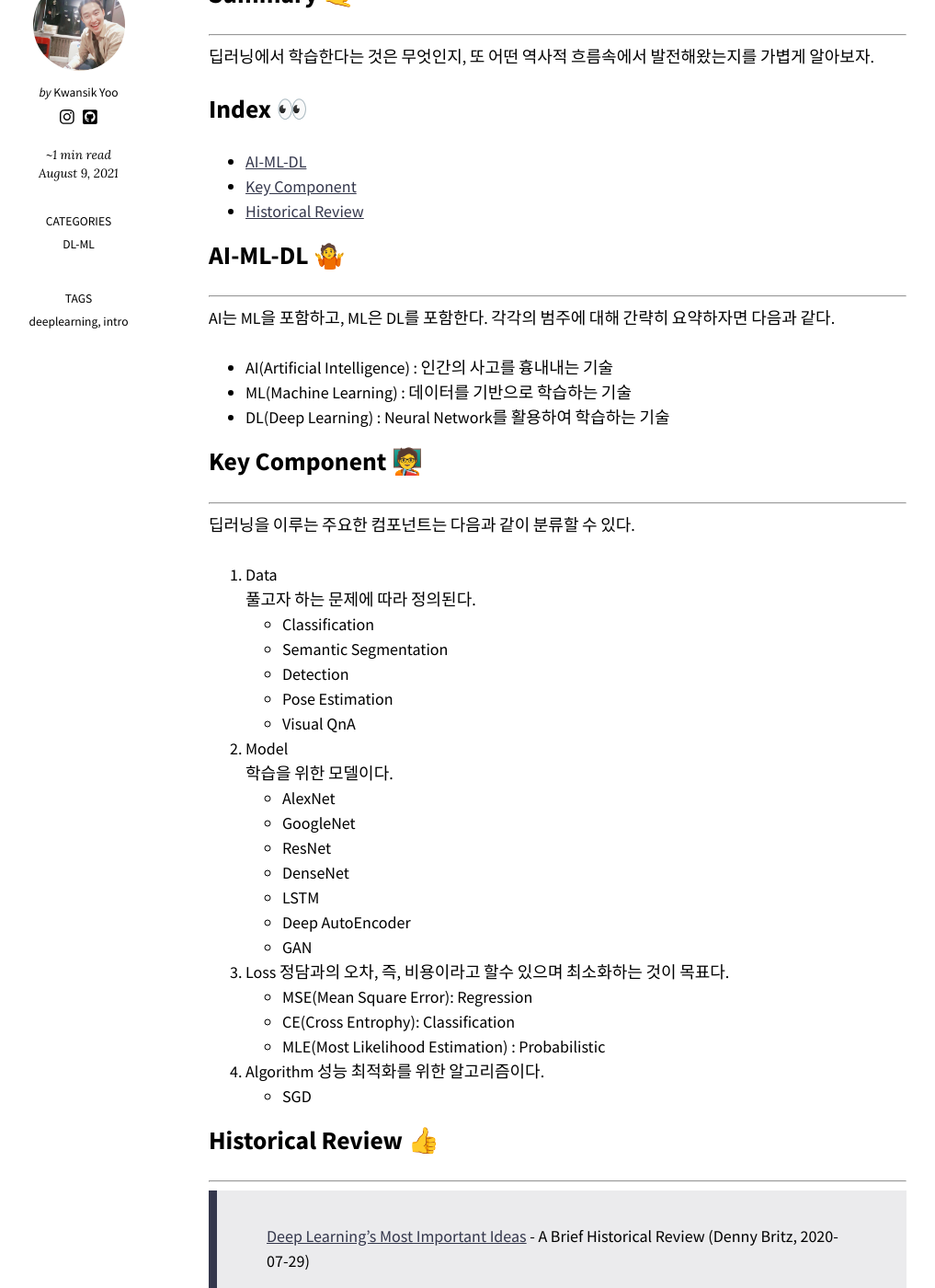
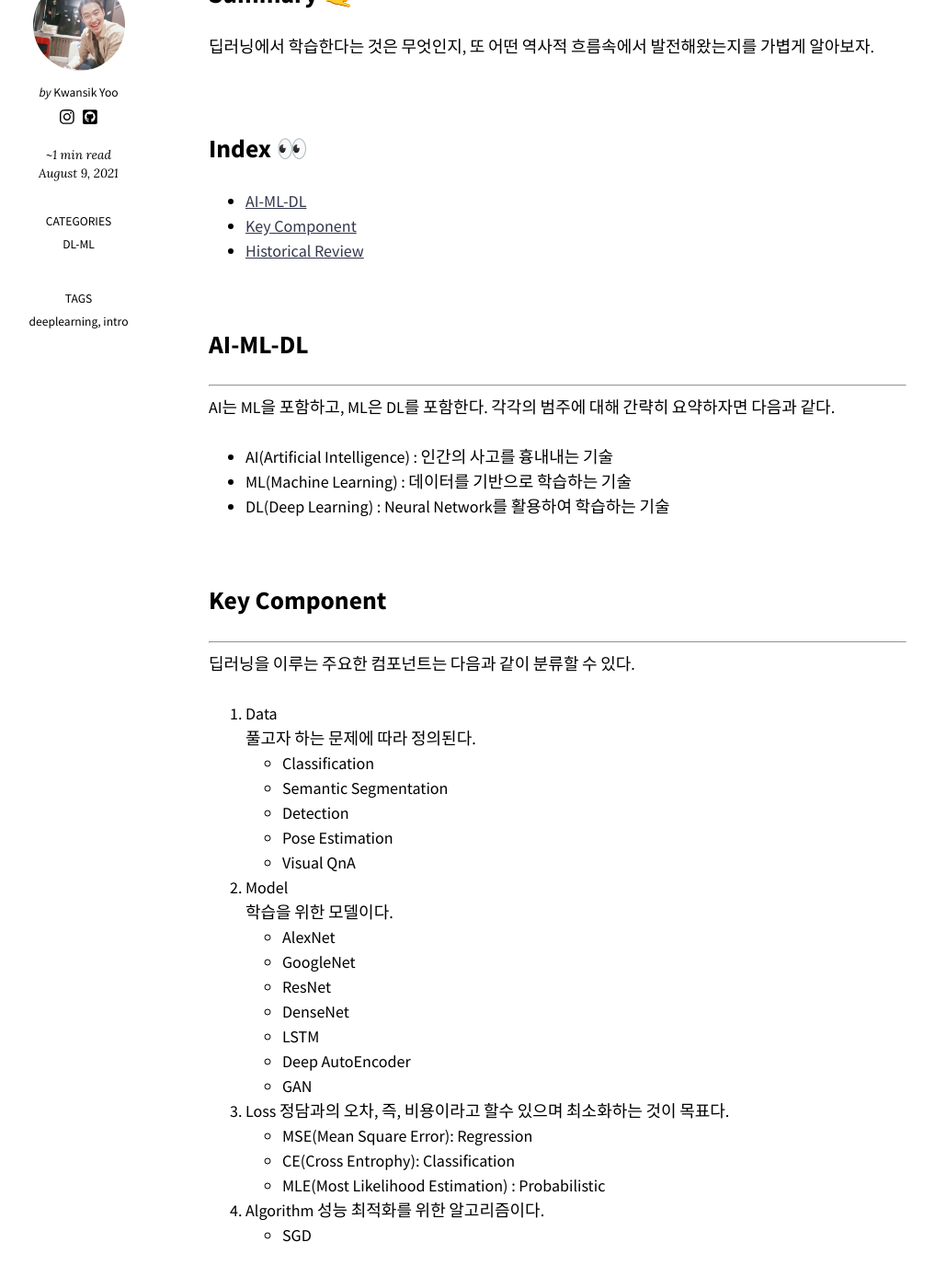
Before and after one commit to HatHatingGroot/HatHatingGroot.github.io, a Jekyll site: the page built from _posts/dl_ml/2021-08-09-dl-intro.md, in a window 1280 px wide and 1400 px high, scrolled down 491 px. Shown: the whole window at 92% size, without its empty margins (148-1165 px from the left). Built offline with Jekyll 4.4.1, drawn with Linux system fonts in a browser that asks for light colours; nearby versions of some CDN libraries.

Commit message:
Fix posts

```diff
--- a/_posts/dl_ml/2021-08-09-dl-intro.md
+++ b/_posts/dl_ml/2021-08-09-dl-intro.md
@@ -9,26 +9,27 @@ last_modified_at: 2021-08-09T00:00:00-00:00
 ---
 
 ## Summary 🤙
----
 딥러닝에서 학습한다는 것은 무엇인지, 또 어떤 역사적 흐름속에서 발전해왔는지를 가볍게 알아보자.
 
+<br/>
 
 ## Index 👀
   * [AI-ML-DL](#ai-ml-dl)
-  * [Key Component](#key-component)
-  * [Historical Review](#historical-review)
+  * [Key Component](#key-component-)
+  * [Historical Review](#historical-review-)
 
+<br/>
 
-## AI-ML-DL 🤷
+## AI-ML-DL
 ---
 AI는 ML을 포함하고, ML은 DL를 포함한다. 각각의 범주에 대해 간략히 요약하자면 다음과 같다.
 * AI(Artificial Intelligence) : 인간의 사고를 흉내내는 기술
 * ML(Machine Learning) : 데이터를 기반으로 학습하는 기술
 * DL(Deep Learning) : Neural Network를 활용하여 학습하는 기술
 
+<br/>
 
-
-## Key Component 🧑‍🏫
+## Key Component
 ---
 딥러닝을 이루는 주요한 컴포넌트는 다음과 같이 분류할 수 있다.
 1. Data
@@ -56,10 +57,12 @@ AI는 ML을 포함하고, ML은 DL를 포함한다. 각각의 범주에 대해
    성능 최적화를 위한 알고리즘이다.
    * SGD
 
+<br/>
 
-## Historical Review 👍
----
+## Historical Review
 > [Deep Learning's Most Important Ideas](https://dennybritz.com/blog/deep-learning-most-important-ideas) - A Brief Historical Review (Denny Britz, 2020-07-29)
+
+
 * 2012 - AlextNet
 * 2013 - DQN
 * 2014 - Encoder/Decoder(NMT), Adam
```
